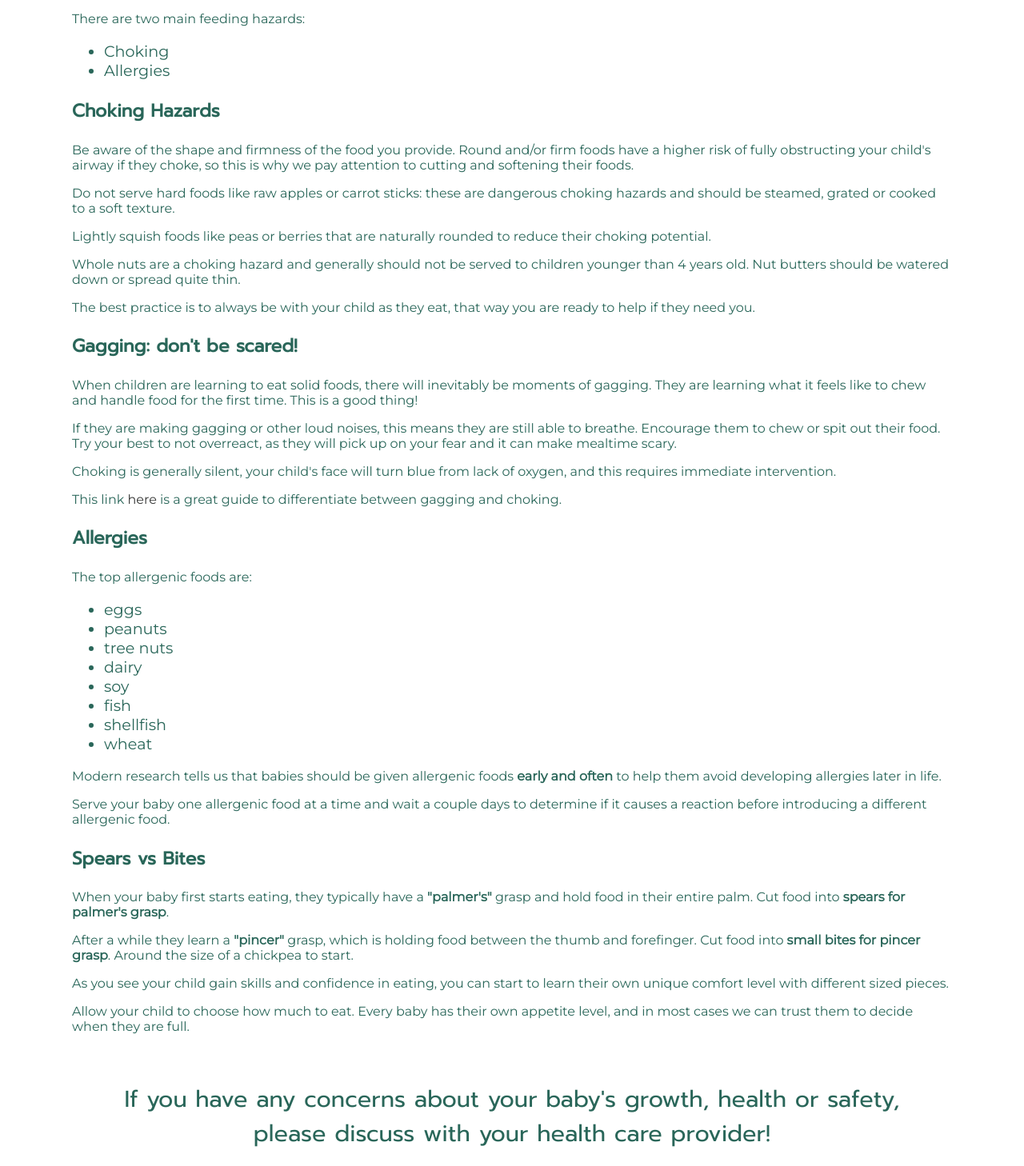
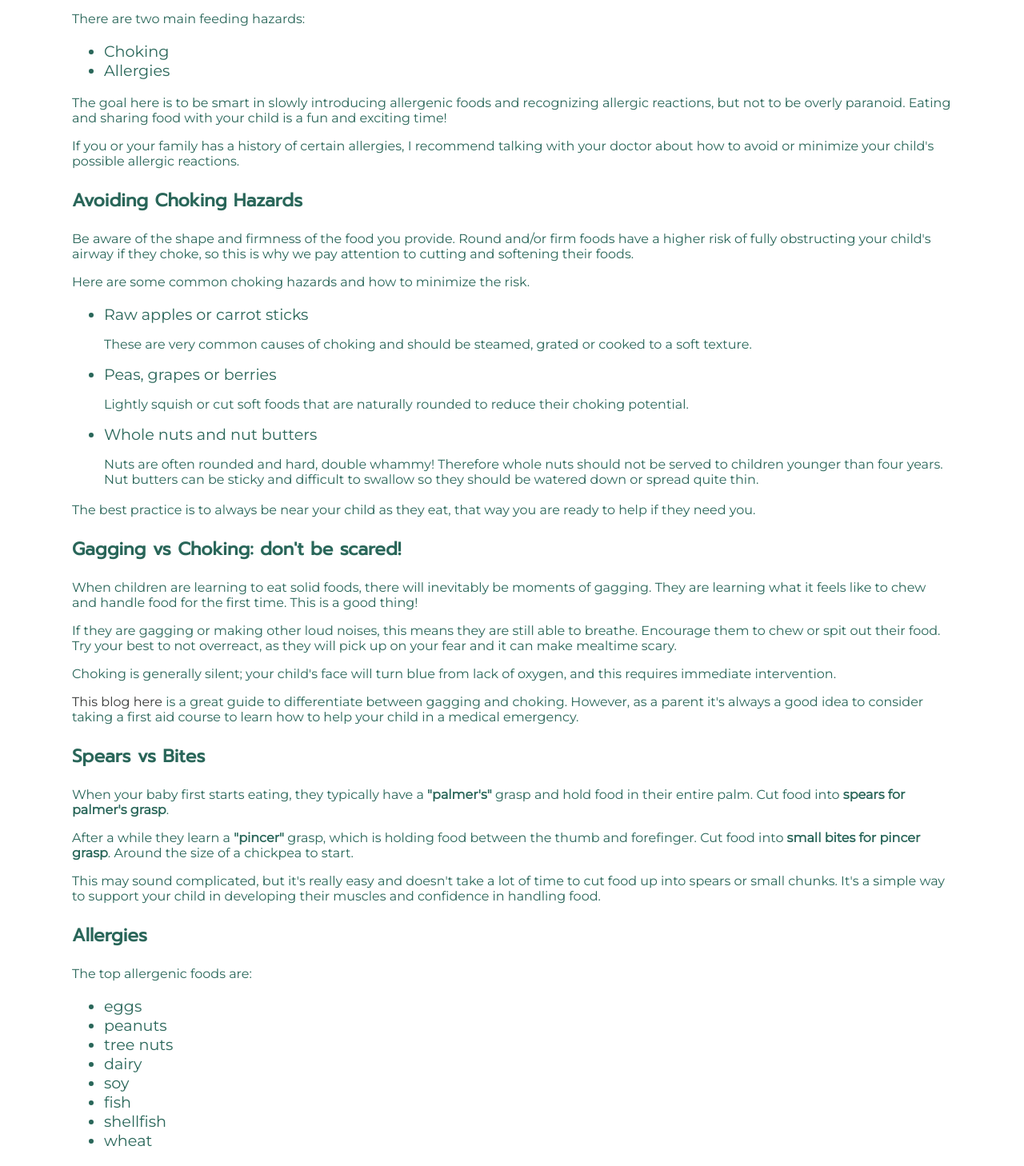
Before and after one commit to snopeks/tinybites, a React (Create React App) app: page /safety in a window 1280 px wide. Shown: the part 1183-2641 px from the top of the page at 80% size. Built offline with nearby package versions, Linux system fonts and the light colour scheme; a web font is replaced by a local one.

Commit message:
updated easy meal link to recipe link, added more content

```diff
--- a/src/components/header.js
+++ b/src/components/header.js
@@ -11,7 +11,7 @@ const Header = () => (
             <li><a href="/">Home</a></li>
             <li><a href="/nutrition">Nutrition</a></li>
             <li><a href="/safety">Safety</a></li>
-            <li><a href="/easymeals">Easy Meals</a></li>
+            <li><a href="/recipes">Recipes</a></li>
             <li><a href="/resources">Resources</a></li>
             <li><a href="/about">About</a></li>
         </ul>
--- a/src/index.js
+++ b/src/index.js
@@ -4,7 +4,7 @@ import {Route, BrowserRouter as Router} from 'react-router-dom';
 import './index.css';
 import App from './App';
 import About from './pages/About';
-import EasyMeals from './pages/EasyMeals';
+import Recipes from './pages/Recipes';
 import Resources from './pages/Resources';
 import Nutrition from './pages/Nutrition';
 import Safety from './pages/Safety';
@@ -21,7 +21,7 @@ const routing = (
             <Route path="/nutrition" component={Nutrition}/>
             <Route path="/about" component={About}/>
             <Route path="/resources" component={Resources}/>
-            <Route path="/easymeals" component={EasyMeals}/>
+            <Route path="/recipes" component={Recipes}/>
             <Route path="/safety" component={Safety}/>
             <footer>
               <p>Website by <a href="https://www.snowgillconsulting.com">Snowgill Consulting</a></p>
--- a/src/pages/Index.js
+++ b/src/pages/Index.js
@@ -30,10 +30,10 @@ const Home = () => (
                     <p>Everything you need to know about what nutrients your baby needs and when.</p>
                 </div>
             </div>
-            <div className="section" onClick={() => changePage("easymeals")}>
+            <div className="section" onClick={() => changePage("recipes")}>
                 <div className="s2"></div>
                 <div>
-                    <h3>Meals</h3>
+                    <h3>Recipes</h3>
                     <p>Learn how to feed your baby safely, plus some easy recipes for busy parents.</p>
                 </div>
             </div>
--- a/src/pages/EasyMeals.js
+++ b/src/pages/Recipes.js
@@ -149,7 +149,7 @@ let sauceRecipes = [
     }
 ]
 
-class EasyMeals extends Component {
+class Recipes extends Component {
     GenerateRecipes(recipesData){
         let recipeContent = recipesData.map((recipe, key) => {
             return (
@@ -220,4 +220,4 @@ class EasyMeals extends Component {
     }
 }
 
-export default EasyMeals;
+export default Recipes;
--- a/src/pages/Resources.js
+++ b/src/pages/Resources.js
@@ -6,8 +6,8 @@ const Resources = () => (
     <div className="content">
         <h2 className="pageTitle">Resources</h2>
         <div className="text">
-            <p>The best way to develop confidence in feeding your baby is by learning from the experts.</p>
-            <p>Here are just a few of my favorite baby feeding resources.</p>
+            <p>The best way to develop confidence in feeding your baby is by learning from the experts, and actually feeding your baby.</p>
+            <p>Here are just a few of my favorite baby feeding resources. Have fun at mealtime!</p>
         </div>
         <div id="resourceContainer" className="container">
             <div>
--- a/src/pages/Safety.js
+++ b/src/pages/Safety.js
@@ -13,22 +13,35 @@ const Safety = () => (
                 <li>Choking</li>
                 <li>Allergies</li>
             </ul>
+            <p>The goal here is to be smart in slowly introducing allergenic foods and recognizing allergic reactions, but not to be overly paranoid. Eating and sharing food with your child is a fun and exciting time!</p>
+            <p>If you or your family has a history of certain allergies, I recommend talking with your doctor about how to avoid or minimize your child's possible allergic reactions.</p>
             <div className="infoLeft">
-                <h3>Choking Hazards</h3>
+                <h3>Avoiding Choking Hazards</h3>
                 <p>Be aware of the shape and firmness of the food you provide. Round and/or firm foods have a higher risk of fully obstructing your child's airway if they choke, so this is why we pay attention to cutting and softening their foods.</p>
-                <p>Do not serve hard foods like raw apples or carrot sticks: these are dangerous choking hazards and should be steamed, grated or cooked to a soft texture.</p>
-                <p>Lightly squish foods like peas or berries that are naturally rounded to reduce their choking potential.</p>
-                <p>Whole nuts are a choking hazard and generally should not be served to children younger than 4 years old. Nut butters should be watered down or spread quite thin.</p>
-                <p>The best practice is to always be with your child as they eat, that way you are ready to help if they need you.</p>
+                <p>Here are some common choking hazards and how to minimize the risk.</p>
+                <ul>
+                    <li>Raw apples or carrot sticks</li>
+                    <p>These are very common causes of choking and should be steamed, grated or cooked to a soft texture.</p>
+                    <li>Peas, grapes or berries</li>
+                    <p>Lightly squish or cut soft foods that are naturally rounded to reduce their choking potential.</p>
+                    <li>Whole nuts and nut butters</li>
+                    <p>Nuts are often rounded and hard, double whammy! Therefore whole nuts should not be served to children younger than four years. Nut butters can be sticky and difficult to swallow so they should be watered down or spread quite thin.</p>
+                </ul>
+                <p>The best practice is to always be near your child as they eat, that way you are ready to help if they need you.</p>
             </div>
             <div className="infoLeft">
-                <h3>Gagging: don't be scared!</h3>
+                <h3>Gagging vs Choking: don't be scared!</h3>
                 <p>When children are learning to eat solid foods, there will inevitably be moments of gagging. They are learning what it feels like to chew and handle food for the first time. This is a good thing!</p>
-                <p>If they are making gagging or other loud noises, this means they are still able to breathe. Encourage them to chew or spit out their food. Try your best to not overreact, as they will pick up on your fear and it can make mealtime scary.</p>
-                <p>Choking is generally silent, your child's face will turn blue from lack of oxygen, and this requires immediate intervention.</p>
-                <p>This link <a href="https://readysetfood.com/blogs/community/gagging-vs-choking-during-baby-weaning-how-to-tell-the-difference#:~:text=Gagging%20is%20a%20perfectly%20normal,back%20as%20baby%20gets%20older.)">here</a> is a great guide to differentiate between gagging and choking.</p>
+                <p>If they are gagging or making other loud noises, this means they are still able to breathe. Encourage them to chew or spit out their food. Try your best to not overreact, as they will pick up on your fear and it can make mealtime scary.</p>
+                <p>Choking is generally silent; your child's face will turn blue from lack of oxygen, and this requires immediate intervention.</p>
+                <p> <a href="https://readysetfood.com/blogs/community/gagging-vs-choking-during-baby-weaning-how-to-tell-the-difference#:~:text=Gagging%20is%20a%20perfectly%20normal,back%20as%20baby%20gets%20older.)">This blog here</a> is a great guide to differentiate between gagging and choking. However, as a parent it's always a good idea to consider taking a first aid course to learn how to help your child in a medical emergency.</p>
             </div>
-
+            <div>
+            <h3>Spears vs Bites</h3>
+                <p>When your baby first starts eating, they typically have a <b>"palmer's"</b> grasp and hold food in their entire palm. Cut food into <b>spears for palmer's grasp</b>.</p>
+                <p>After a while they learn a <b>"pincer"</b> grasp, which is holding food between the thumb and forefinger. Cut food into <b>small bites for pincer grasp</b>. Around the size of a chickpea to start.</p>
+                <p>This may sound complicated, but it's really easy and doesn't take a lot of time to cut food up into spears or small chunks. It's a simple way to support your child in developing their muscles and confidence in handling food.</p>
+            </div>
             <div className="infoLeft">
                 <h3>Allergies</h3>
                 <p>The top allergenic foods are:</p>
@@ -42,17 +55,28 @@ const Safety = () => (
                     <li>shellfish</li>
                     <li>wheat</li>
                 </ul>
-                <p>Modern research tells us that babies should be given allergenic foods <b>early and often</b> to help them avoid developing allergies later in life.</p>
-                <p>Serve your baby one allergenic food at a time and wait a couple days to determine if it causes a reaction before introducing a different allergenic food.</p>
+                <p><a href="https://www.webmd.com/parenting/baby/introducing-new-foods#3">Modern research</a> tells us that babies should be given allergenic foods <b>early and often</b> to help them avoid developing allergies later in life.</p>
+                <p>Serve your baby one allergenic food at a time and wait 3-5 days to determine if it causes a reaction before introducing a different allergenic food.</p>
+            </div>
+            <div>
+                <h3>Recognizing allergic reactions</h3>
+                <p>Allergic reactions can show up in the following ways:</p>
+                <ul>
+                    <li>rashes and hives</li>
+                    <li>difficulty breathing</li>
+                    <li>swelling in the face or mouth</li>
+                    <li>coughing/wheezing</li>
+                    <li>in some extreme cases, loss of consciousness.</li>
+                </ul>
+                <p>It's a good idea to write down anything that concerns you as your child is exposed to more and more foods, this way you have some data to discuss at your child's next doctor visit.</p>
             </div>
             <div className="infoLeft">
-                <h3>Spears vs Bites</h3>
-                <p>When your baby first starts eating, they typically have a <b>"palmer's"</b> grasp and hold food in their entire palm. Cut food into <b>spears for palmer's grasp</b>.</p>
-                <p>After a while they learn a <b>"pincer"</b> grasp, which is holding food between the thumb and forefinger. Cut food into <b>small bites for pincer grasp</b>. Around the size of a chickpea to start.</p>
-                <p>As you see your child gain skills and confidence in eating, you can start to learn their own unique comfort level with different sized pieces.</p>
-                <p>Allow your child to choose how much to eat. Every baby has their own appetite level, and in most cases we can trust them to decide when they are full.</p>
+                <h3>Watch their growth and confidence soar</h3>
+                <p>As you see your child gain skills and confidence in eating, you will start to learn their own unique comfort level with different sized pieces. After a few months of observing my daughter eating, I began trusting her with a wider diversity of food types and sizes. The result: her skills and enjoyment of food has grown tremendously!</p>
+                <p>This can be controversial, but it's actually recommended to allow your child to choose how much to eat. Every baby has their own appetite level, and in most cases we can trust them to decide when they are full. I tend to create boundaries around time at the dinner table and ask my child to "taste" things before leaving. This encourages an understanding of shared dinner time and keeping an open mind to new flavors and textures without forcing them to eat a certain amount.</p>
+                <p>Don't forget! Eating solids is an exciting developmental milestone and opens the door to new food adventures and experiences with your children. Enjoy this phase and learning process as much as you can while being safe.</p>
             </div>
-            <h2 className="centerHighlight">If you have any concerns about your baby's growth, health or safety, please discuss with your health care provider!</h2>
+            <h2 className="centerHighlight">If you have any concerns about your baby's growth, health or safety, please discuss with your health care provider.</h2>
         </div>
     </div>
 )
```
